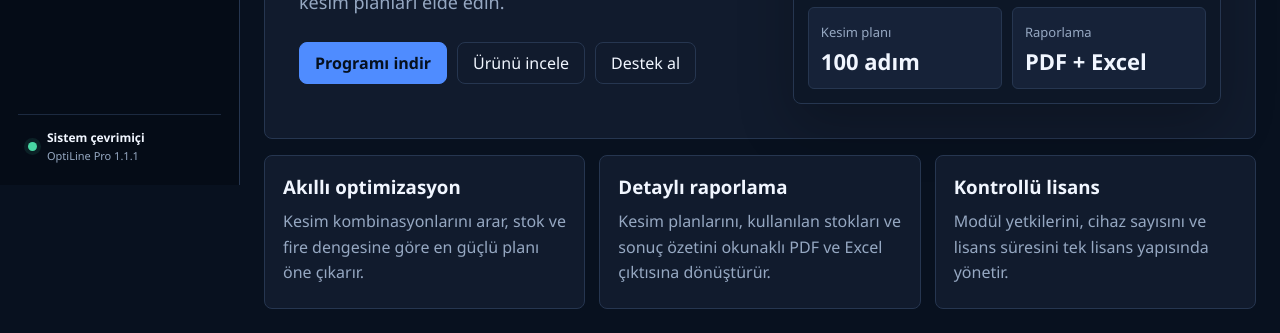
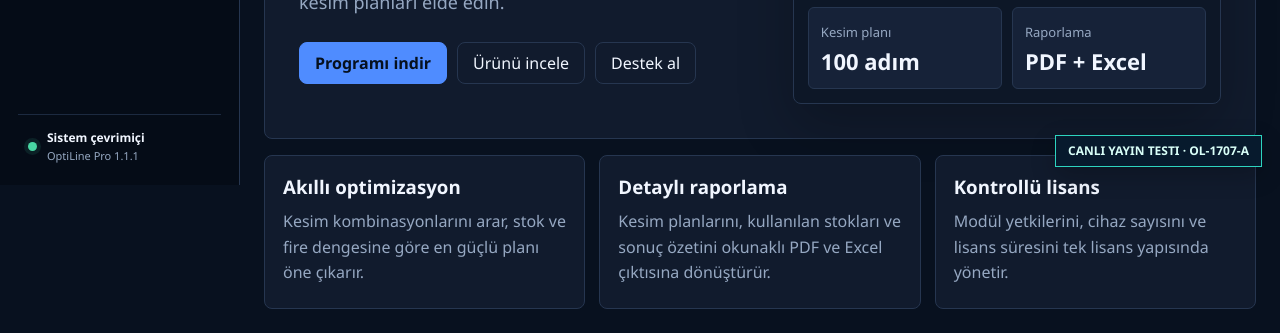
Before and after one commit to mehmetakkuzu4-cyber/optilinepro-site, a plain HTML site: page index.html in a window 1280 px wide. Shown: the part 615-948 px from the top of the page. Drawn offline with Linux system fonts and the light colour scheme.

Commit message:
Add live deployment verification badge

```diff
--- a/index.html
+++ b/index.html
@@ -40,5 +40,6 @@
     </main>
   </div>
   <div class="toast" role="status" aria-live="polite"></div>
+  <div data-live-proof="OL-1707-A" style="position:fixed;right:18px;bottom:18px;z-index:9999;padding:8px 12px;border:1px solid #2dd4bf;background:#071a2d;color:#d9fff8;font:700 12px/1.2 Segoe UI,sans-serif;box-shadow:0 8px 24px rgba(0,0,0,.22)">CANLI YAYIN TESTI &middot; OL-1707-A</div>
 </body>
 </html>
```
